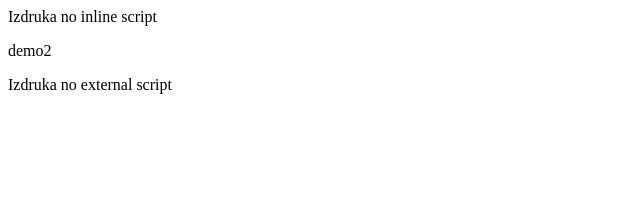
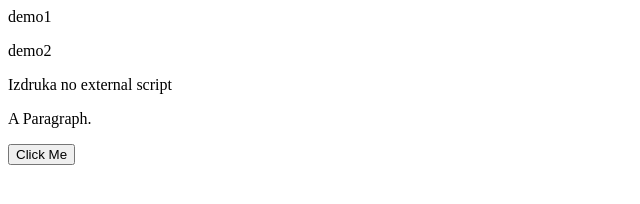
Before and after one commit to afreimanis1991/DialogsAB_JS, a plain HTML site: page Class_11/js_where_to_html.html in a window 1280 px wide. Shown: the whole page, without its empty margins (0-640 px from the left). Drawn offline with Linux system fonts and the light colour scheme.

Commit message:
updates5

```diff
--- a/Class_11/js_where_to_html.html
+++ b/Class_11/js_where_to_html.html
@@ -12,18 +12,25 @@ catch (err) {
 </head>
 
 <body>
+    <!-- <script>
+        try {
+            document.getElementById("demo1").innerHTML = "Izdruka no inline script";
+        }
+        catch (err) {
+            alert("Kluda no inline script ") + err;
+        }
+        </script> -->
+
     <p id="demo1">demo1</p>
     <p id="demo2">demo2</p>
     <p id="demo3">demo3</p>
+
+    <p id="demo">A Paragraph.</p>
+    <button type="button" onclick="myFunction()">Click Me</button>
+
+    <script src="https://www.w3schools.com/js/myScript.js"></script>
     <!-- <p id="error"></p> -->
-    <script>
-try {
-    document.getElementById("demo1").innerHTML = "Izdruka no inline script";
-}
-catch (err) {
-    alert("Kluda no inline script ") + err;
-}
-</script>
+
 <script src="JS/js_external_file.js"></script>
     </body>
 </html>
```
